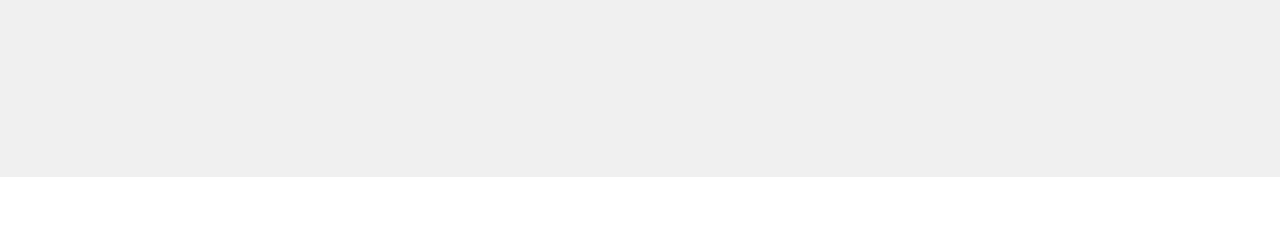
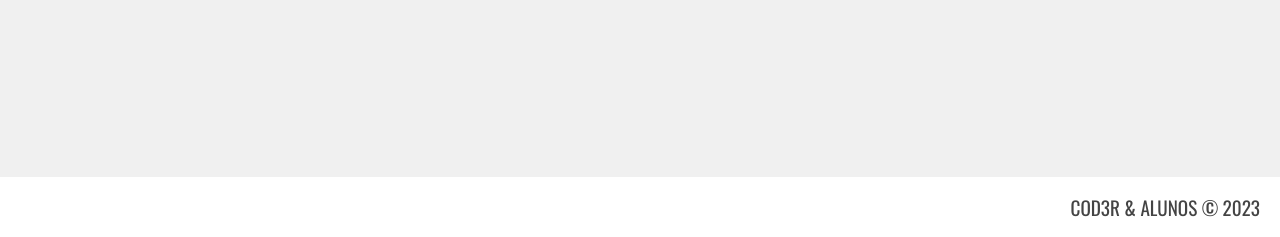
Before and after one commit to eilincoln/curso-php, a PHP site: page / in a window 1280 px wide. Shown: the part 563-800 px from the top of the page. Run offline with PHP 8.4, Linux system fonts and the light colour scheme.

Commit message:
adicionando alterações feitas no rodapé do site

```diff
--- a/assets/css/estilo.css
+++ b/assets/css/estilo.css
@@ -53,4 +53,10 @@ body {
     background-color: #fff;
     /* position: sticky;
     bottom: 0px; */
+    display: flex;
+    justify-content: flex-end;
+    align-items: center;
+    font-size: 1.2rem;
+    padding: 0px 20px;
+    color: #444;
 }
--- a/index.html
+++ b/index.html
@@ -15,7 +15,9 @@
         <h2>Índice de exercícios</h2>
     </header>
     <main class="principal"></main>
-    <footer class="rodape"></footer>
+    <footer class="rodape">
+        COD3R & ALUNOS © 2023
+    </footer>
 
 </body>
 </html>
```
